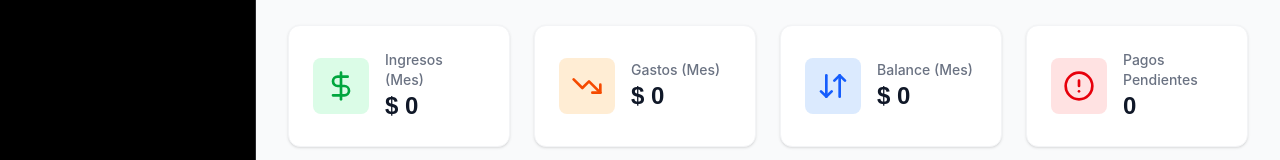
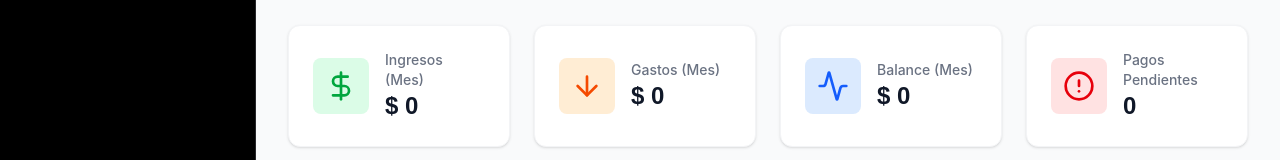
Before and after one commit to Pabloczurylo/LomasFight, a React (Vite) app: page /admin/pagos in a window 1280 px wide. Shown: the part 163-323 px from the top of the page. Built offline with nearby package versions, Linux system fonts and the light colour scheme; no server answers; sample sign-in values are in the browser's storage.

Commit message:
fix icons

```diff
--- a/src/features/admin/pages/DashboardHome.tsx
+++ b/src/features/admin/pages/DashboardHome.tsx
@@ -1,5 +1,5 @@
 import { useState, useEffect, useMemo, useCallback } from 'react';
-import { DollarSign, Dumbbell, AlertCircle, Users, TrendingUp, TrendingDown, X, ChevronLeft, ChevronRight } from 'lucide-react';
+import { DollarSign, Dumbbell, AlertCircle, Users, TrendingUp, ArrowDown, X, ChevronLeft, ChevronRight } from 'lucide-react';
 import { api } from '../../../services/api';
 import { ClienteBackend, PagoBackend, PagoDisciplinaBackend, GastoBackend, UnifiedPago } from '../../admin/types';
 import { cn } from '../../../lib/utils';
@@ -328,7 +328,7 @@ export default function DashboardHome() {
                     </div>
                 </div>
                 <div className="bg-white p-6 rounded-xl shadow-sm border border-gray-100 flex items-center gap-4">
-                    <div className="p-3 bg-orange-100 text-orange-600 rounded-lg"><TrendingDown className="w-8 h-8" /></div>
+                    <div className="p-3 bg-orange-100 text-orange-600 rounded-lg"><ArrowDown className="w-8 h-8" /></div>
                     <div>
                         <h3 className="text-sm font-bold text-gray-500 mb-1">Gastos (Mes)</h3>
                         <p className="text-2xl font-heading font-bold text-brand-black">{formatCurrency(metrics.totalGastosMes)}</p>
--- a/src/features/admin/pages/PagosPage.tsx
+++ b/src/features/admin/pages/PagosPage.tsx
@@ -1,5 +1,5 @@
 import { useState, useEffect, useMemo, useCallback } from 'react';
-import { Plus, Search, DollarSign, AlertCircle, Calendar, Dumbbell, Edit2, Trash2, TrendingDown, ArrowDownUp } from 'lucide-react';
+import { Plus, Search, DollarSign, AlertCircle, Calendar, Edit2, Trash2, ArrowDown, Activity } from 'lucide-react';
 import { ClienteBackend, Disciplina, PagoBackend, PagoDisciplinaBackend, GastoBackend, UnifiedPago } from '../types';
 import { cn } from '../../../lib/utils';
 import RegistroPagoModal, { CuotaPayload, AlquilerPayload, GastoPayload } from '../components/RegistroPagoModal';
@@ -288,7 +288,7 @@ export default function PagosPage() {
 
                 <div className="bg-white p-6 rounded-xl shadow-sm border border-gray-100 flex items-center gap-4">
                     <div className="p-3 bg-orange-100 text-orange-600 rounded-lg">
-                        <TrendingDown className="w-8 h-8" />
+                        <ArrowDown className="w-8 h-8" />
                     </div>
                     <div>
                         <p className="text-sm font-medium text-gray-500">Gastos (Mes)</p>
@@ -304,7 +304,7 @@ export default function PagosPage() {
                         "p-3 rounded-lg",
                         metrics.balance >= 0 ? "bg-blue-100 text-blue-600" : "bg-red-100 text-red-600"
                     )}>
-                        <ArrowDownUp className="w-8 h-8" />
+                        <Activity className="w-8 h-8" />
                     </div>
                     <div>
                         <p className="text-sm font-medium text-gray-500">Balance (Mes)</p>
```
Also changed, not shown: out.txt (added).
